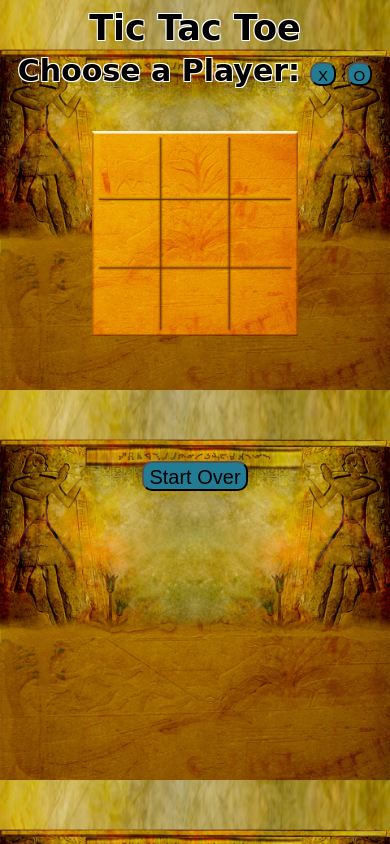
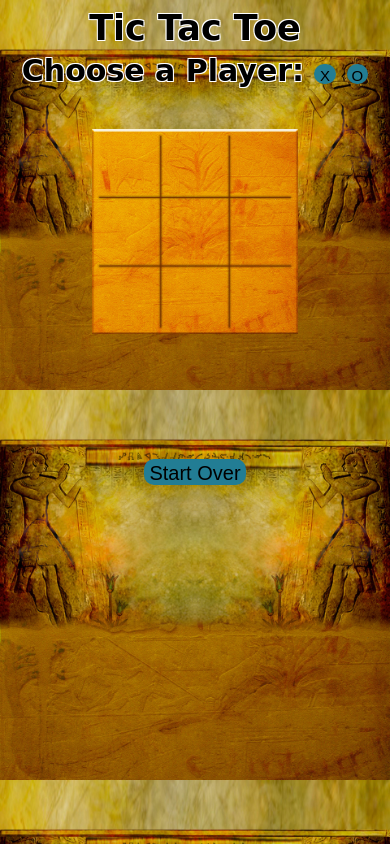
Before and after one commit to dsleylian/TicTacToe-StargateTheme, a website: page index.html in a window 390 px wide. Drawn offline with Linux system fonts and the light colour scheme; a web font is replaced by a local one.

Commit message:
button border, startover centered

```diff
--- a/tic-tac-toe.css
+++ b/tic-tac-toe.css
@@ -230,6 +230,12 @@ img {
     button {
         color:black;
         background-color: rgb(34, 125, 148);
+        border: none
+    }
+
+    #startover{
+        margin-left: auto;
+        margin-right: auto;
     }
 
     button:hover {
```
